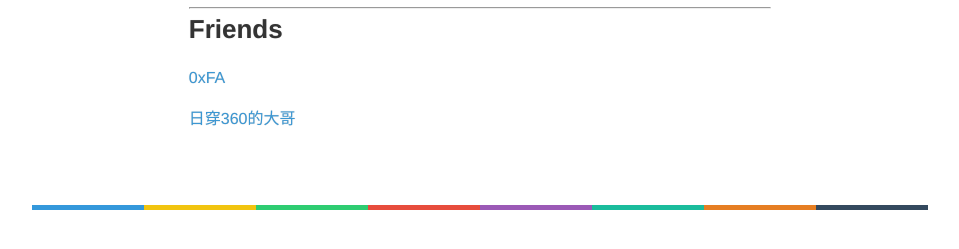
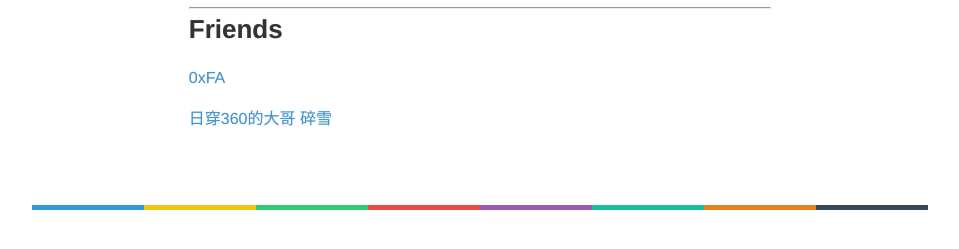
Before and after one commit to Beep3r/Beep3r.github.io, a Jekyll site: the page built from Contact.md, in a window 1280 px wide. Shown: the part 338-587 px from the top of the page, without its empty margins (160-1119 px from the left). Built offline with Jekyll 4.4.1, drawn with Linux system fonts in a browser that asks for light colours.

Commit message:
Update Contact.md

```diff
--- a/Contact.md
+++ b/Contact.md
@@ -16,3 +16,4 @@ published: true
  [0xFA](http://0xfa.club)
 
  [日穿360的大哥](http://mr-fk.cn)
+ [碎雪](http://roytse.github.io)
```
